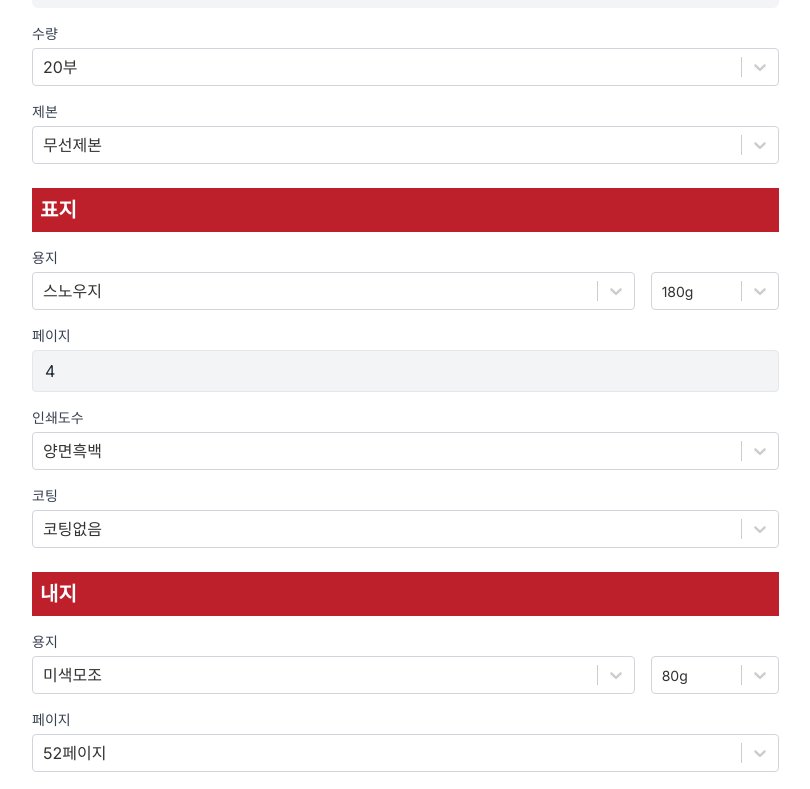
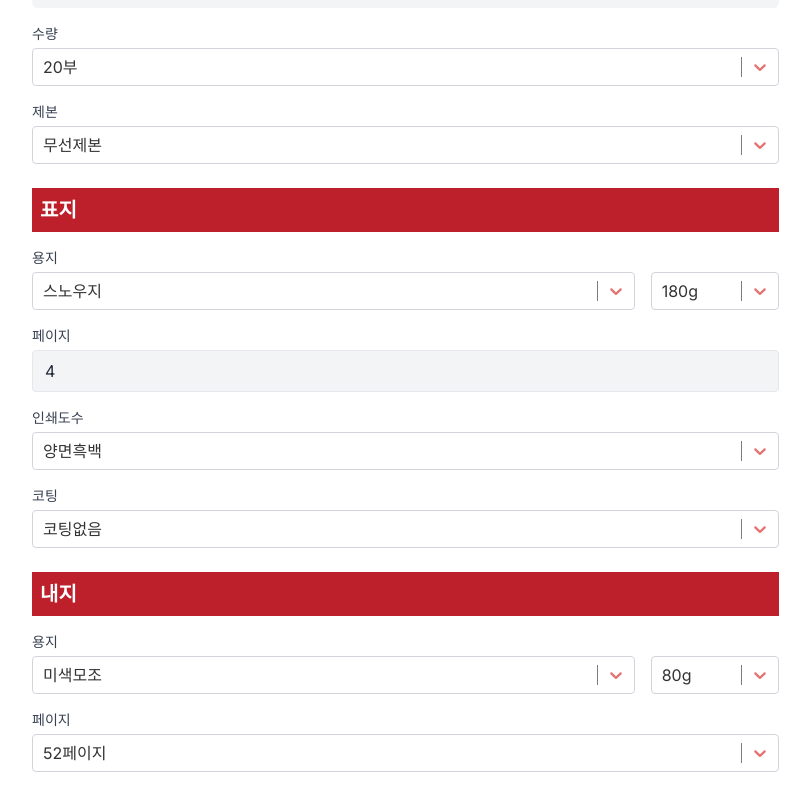
Before and after one commit to seong-il-web/estimate, a Next.js app: page / in a window 1280 px wide. Shown: the part 742-1531 px from the top of the page, without its empty margins (32-842 px from the left). Built offline with nearby package versions, Linux system fonts and the light colour scheme.

Commit message:
select 변경

```diff
--- a/src/_pages/HomePage.tsx
+++ b/src/_pages/HomePage.tsx
@@ -29,6 +29,44 @@ const sizeInfo = {
   A4: { cutSize: "210*297", workSize: "216*303" },
   B5: { cutSize: "182*257", workSize: "182*2563" },
   A5: { cutSize: "148*210", workSize: "154*216" },
+};
+
+const customStyles = {
+  control: (provided: any, state: any) => ({
+    ...provided,
+    borderColor: state.isFocused ? "#e57373" : "#d1d5db", // 연한 빨간색
+    boxShadow: state.isFocused ? "0 0 0 1px #e57373" : "none",
+    "&:hover": {
+      borderColor: "#e57373",
+    },
+  }),
+  option: (provided: any, state: any) => ({
+    ...provided,
+    backgroundColor: state.isSelected ? "#e57373" : state.isFocused ? "#ffcdd2" : "white",
+    color: state.isSelected ? "white" : "#333",
+    "&:active": {
+      backgroundColor: "#ef9a9a",
+    },
+  }),
+  input: (provided: any) => ({
+    ...provided,
+    color: "#333",
+  }),
+  singleValue: (provided: any) => ({
+    ...provided,
+    color: "#333",
+  }),
+  indicatorSeparator: (provided: any) => ({
+    ...provided,
+    backgroundColor: "#7d7d7d",
+  }),
+  dropdownIndicator: (provided: any) => ({
+    ...provided,
+    color: "#e57373",
+    "&:hover": {
+      color: "#ef9a9a",
+    },
+  }),
 };
 
 export default function Home() {
@@ -73,7 +111,7 @@ export default function Home() {
 
   const generateInnerPageOptions = () => {
     let options = [];
-    for (let i = 52; i <= 1000; i += 4) {
+    for (let i = 52; i <= 1000; i += 2) {
       options.push({ value: i.toString(), label: `${i}페이지` });
     }
     return options;
@@ -239,13 +277,7 @@ export default function Home() {
                       options={sizeOptions}
                       value={selectedSize}
                       onChange={(option) => setSelectedSize(option)}
-                      styles={{
-                        control: (base) => ({
-                          ...base,
-                          borderColor: "#d1d5db",
-                          "&:hover": { borderColor: "#9ca3af" },
-                        }),
-                      }}
+                      styles={customStyles}
                     />
                   </div>
                   {selectedSize && (
@@ -275,13 +307,7 @@ export default function Home() {
                       options={quantityOptions}
                       value={quantity}
                       onChange={(option) => setQuantity(option as OptionType)}
-                      styles={{
-                        control: (base) => ({
-                          ...base,
-                          borderColor: "#d1d5db",
-                          "&:hover": { borderColor: "#9ca3af" },
-                        }),
-                      }}
+                      styles={customStyles}
                     />
                   </div>
                   <div>
@@ -291,13 +317,7 @@ export default function Home() {
                       options={bindingOptions}
                       value={binding}
                       onChange={(option) => setBinding(option)}
-                      styles={{
-                        control: (base) => ({
-                          ...base,
-                          borderColor: "#d1d5db",
-                          "&:hover": { borderColor: "#9ca3af" },
-                        }),
-                      }}
+                      styles={customStyles}
                     />
                   </div>
                 </div>
@@ -315,13 +335,7 @@ export default function Home() {
                         options={coverPaperOptions}
                         value={coverPaper}
                         onChange={(option) => setCoverPaper(option)}
-                        styles={{
-                          control: (base) => ({
-                            ...base,
-                            borderColor: "#d1d5db",
-                            "&:hover": { borderColor: "#9ca3af" },
-                          }),
-                        }}
+                        styles={customStyles}
                       />
                     </div>
                     <div className="sm:w-32">
@@ -333,22 +347,7 @@ export default function Home() {
                         options={getCoverWeightOptions(coverPaper?.value)}
                         value={coverWeight}
                         onChange={(option) => setCoverWeight(option)}
-                        styles={{
-                          control: (base) => ({
-                            ...base,
-                            borderColor: "#d1d5db",
-                            "&:hover": { borderColor: "#9ca3af" },
-                            minHeight: "38px",
-                          }),
-                          valueContainer: (base) => ({
-                            ...base,
-                            padding: "0 8px",
-                          }),
-                          singleValue: (base) => ({
-                            ...base,
-                            fontSize: "0.875rem",
-                          }),
-                        }}
+                        styles={customStyles}
                       />
                     </div>
                   </div>
@@ -368,13 +367,7 @@ export default function Home() {
                       options={innerPrintingOptions}
                       value={outPrinting}
                       onChange={(option) => setOutPrinting(option)}
-                      styles={{
-                        control: (base) => ({
-                          ...base,
-                          borderColor: "#d1d5db",
-                          "&:hover": { borderColor: "#9ca3af" },
-                        }),
-                      }}
+                      styles={customStyles}
                     />
                   </div>
                   <div>
@@ -384,13 +377,7 @@ export default function Home() {
                       options={coverCoatingOptions}
                       value={coverCoating}
                       onChange={(option) => setCoverCoating(option)}
-                      styles={{
-                        control: (base) => ({
-                          ...base,
-                          borderColor: "#d1d5db",
-                          "&:hover": { borderColor: "#9ca3af" },
-                        }),
-                      }}
+                      styles={customStyles}
                     />
                   </div>
                 </div>
@@ -407,13 +394,7 @@ export default function Home() {
                         options={innerPaperOptions}
                         value={innerPaper}
                         onChange={(option) => setInnerPaper(option)}
-                        styles={{
-                          control: (base) => ({
-                            ...base,
-                            borderColor: "#d1d5db",
-                            "&:hover": { borderColor: "#9ca3af" },
-                          }),
-                        }}
+                        styles={customStyles}
                       />
                     </div>
                     <div className="sm:w-32">
@@ -424,22 +405,7 @@ export default function Home() {
                         options={getInnerWeightOptions(innerPaper?.value)}
                         value={innerWeight}
                         onChange={(option) => setInnerWeight(option)}
-                        styles={{
-                          control: (base) => ({
-                            ...base,
-                            borderColor: "#d1d5db",
-                            "&:hover": { borderColor: "#9ca3af" },
-                            minHeight: "38px",
-                          }),
-                          valueContainer: (base) => ({
-                            ...base,
-                            padding: "0 8px",
-                          }),
-                          singleValue: (base) => ({
-                            ...base,
-                            fontSize: "0.875rem",
-                          }),
-                        }}
+                        styles={customStyles}
                       />
                     </div>
                   </div>
@@ -450,13 +416,7 @@ export default function Home() {
                       options={innerPageOptions}
                       value={innerPageOptions.find((option) => option.value === innerPages.toString())}
                       onChange={(option) => setInnerPages(Number(option?.value))}
-                      styles={{
-                        control: (base) => ({
-                          ...base,
-                          borderColor: "#d1d5db",
-                          "&:hover": { borderColor: "#9ca3af" },
-                        }),
-                      }}
+                      styles={customStyles}
                     />
                   </div>
                   <div>
@@ -466,13 +426,7 @@ export default function Home() {
                       options={innerPrintingOptions}
                       value={innerPrinting}
                       onChange={(option) => setInnerPrinting(option)}
-                      styles={{
-                        control: (base) => ({
-                          ...base,
-                          borderColor: "#d1d5db",
-                          "&:hover": { borderColor: "#9ca3af" },
-                        }),
-                      }}
+                      styles={customStyles}
                     />
                   </div>
                   <div className="text-sm text-[#bd1f2b]">50페이지 미만 별도 문의</div>
```
